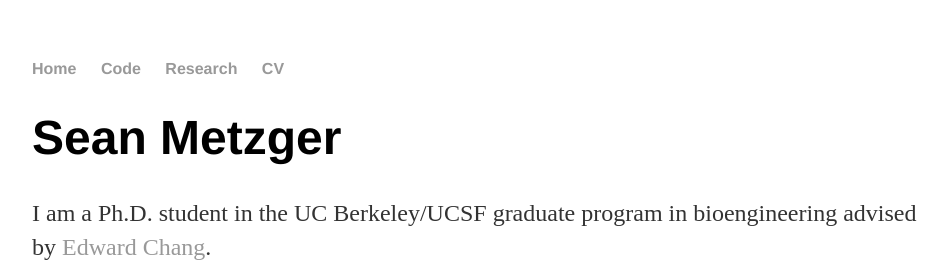
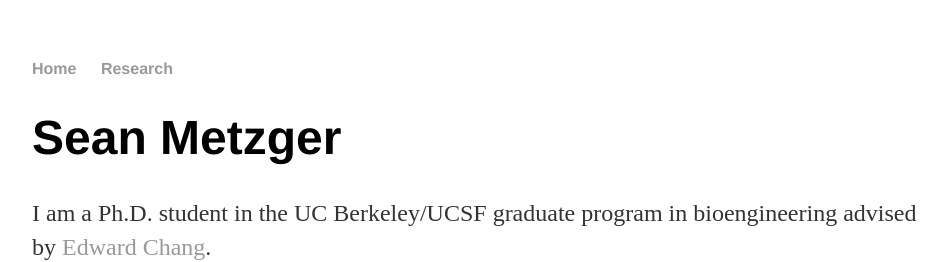
Before and after one commit to sean-metzger/sean-metzger.github.io, a Jekyll site: the page built from index.html, in a window 1280 px wide. Shown: the top 262 px of the page, without its empty margins (160-1106 px from the left). Built offline with Jekyll 4.4.1, drawn with Linux system fonts in a browser that asks for light colours.

Commit message:
Update default.html

```diff
--- a/_layouts/default.html
+++ b/_layouts/default.html
@@ -9,9 +9,8 @@
 			<nav>
 	    		<ul>
 	        		<li><a href="/">Home</a></li>
-				<li><a href="/code">Code</a></li>
 				<li><a href="/research">Research</a></li>
-	        		<li><a href=https://sean-metzger.github.io/CV.pdf>CV</a></li>
+
 	    		</ul>
 			</nav>
 			<div class="container">
```
